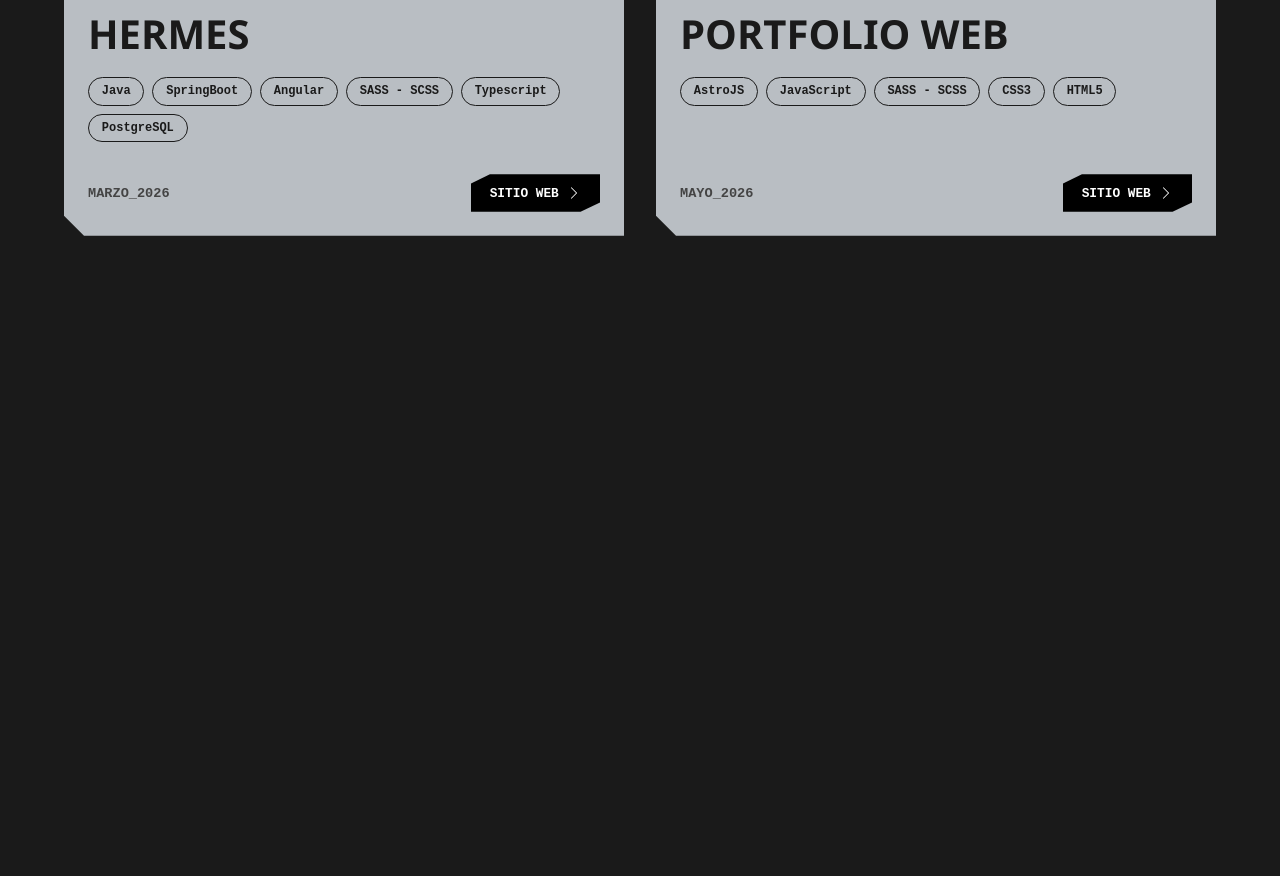
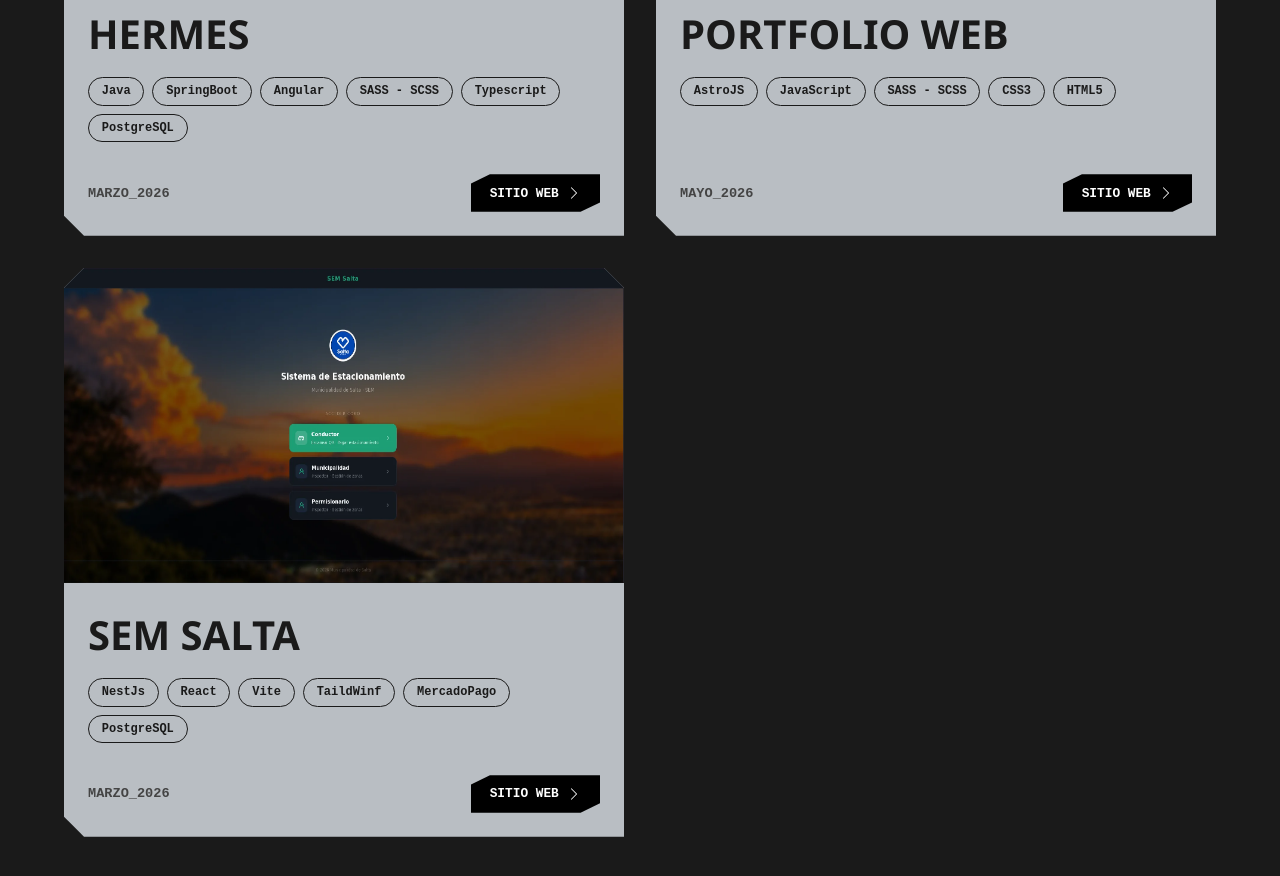
Before and after one commit to Maurezg7/portfolio, an Astro site: page /portfolio/projects in a window 1280 px wide. Shown: the part 698-1574 px from the top of the page. Before the commit the page ends 998 px from the top, so only its background shows below. Built offline with nearby package versions, Linux system fonts and the light colour scheme; Astro itself is replaced by a stand-in of ours.

Commit message:
Add Project

```diff
--- a/package.json
+++ b/package.json
@@ -12,7 +12,7 @@
     "@astrojs/react": "^4.4.2",
     "@types/react": "^19.2.14",
     "@types/react-dom": "^19.2.3",
-    "astro": "^5.17.1",
+    "astro": "^6.4.2",
     "react": "^19.2.4",
     "react-dom": "^19.2.4",
     "three": "^0.183.2"
--- a/src/pages/projects.astro
+++ b/src/pages/projects.astro
@@ -16,7 +16,10 @@ import Layout from "../layouts/Layout.astro";
     <ul class="project_container">
       <li class="item_project">
         <div class="container_img">
-          <img src="/portfolio/image/projects/hermes_presentation.webp" alt="" />
+          <img
+            src="/portfolio/image/projects/hermes_presentation.webp"
+            alt=""
+          />
         </div>
         <div class="info_project">
           <h3>HERMES</h3>
@@ -75,6 +78,40 @@ import Layout from "../layouts/Layout.astro";
           </div>
         </div>
       </li>
+      <li class="item_project">
+        <div class="container_img">
+          <img
+            src="/portfolio/image/projects/SEM.webp"
+            alt=""
+          />
+        </div>
+        <div class="info_project">
+          <h3>SEM SALTA</h3>
+          <ul>
+            <li>NestJs</li>
+            <li>React</li>
+            <li>Vite</li>
+            <li>TaildWinf</li>
+            <li>MercadoPago</li>
+            <li>PostgreSQL</li>
+          </ul>
+          <div class="section_url">
+            <span>MARZO_2026</span>
+            <a href="https://parki-pay.vercel.app/">
+              SITIO WEB
+              <svg
+                class="../../public/image/icons/chevron-right.svg"
+                viewBox="0 0 16 16"
+              >
+                <path
+                  fill-rule="evenodd"
+                  d="M4.646 1.646a.5.5 0 0 1 .708 0l6 6a.5.5 0 0 1 0 .708l-6 6a.5.5 0 0 1-.708-.708L10.293 8 4.646 2.354a.5.5 0 0 1 0-.708"
+                ></path>
+              </svg>
+            </a>
+          </div>
+        </div>
+      </li>
     </ul>
   </div>
 </Layout>
```
Also changed, not shown: public/image/projects/SEM.webp (added), 1 other file.
